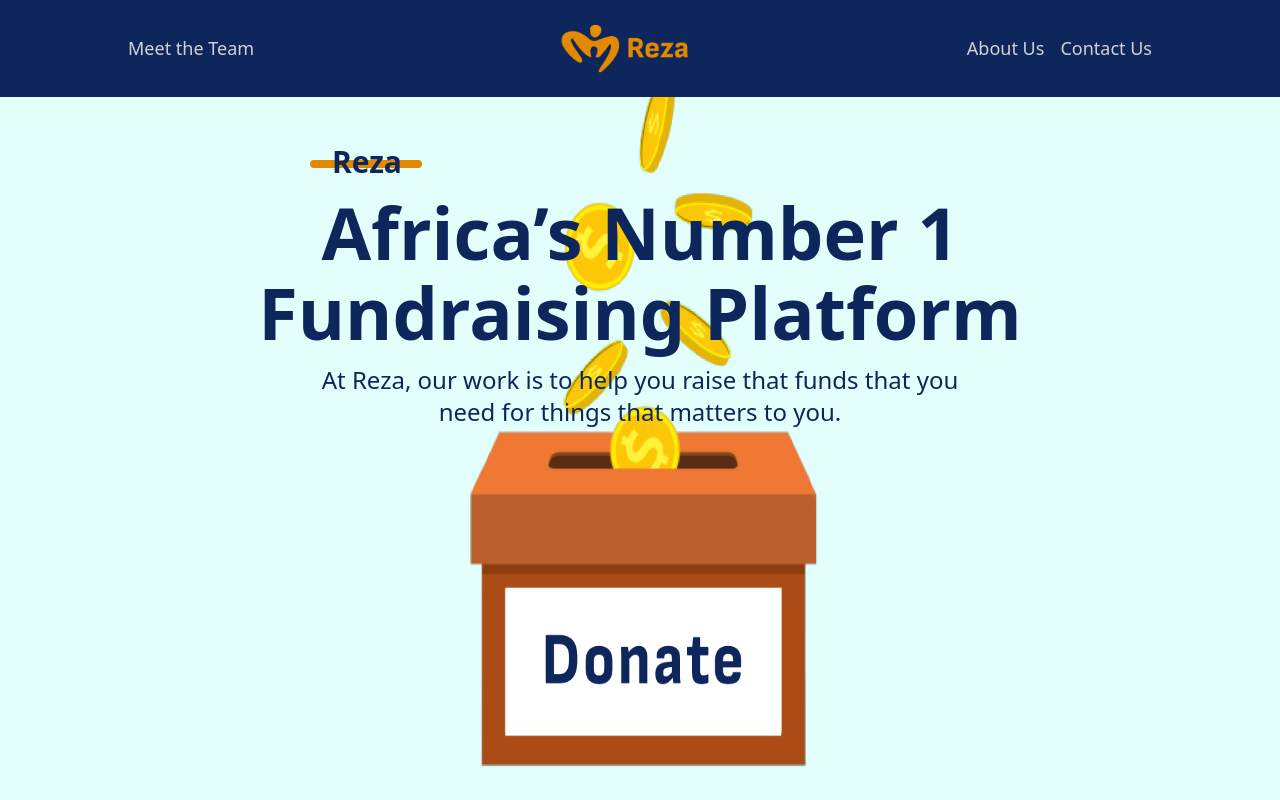
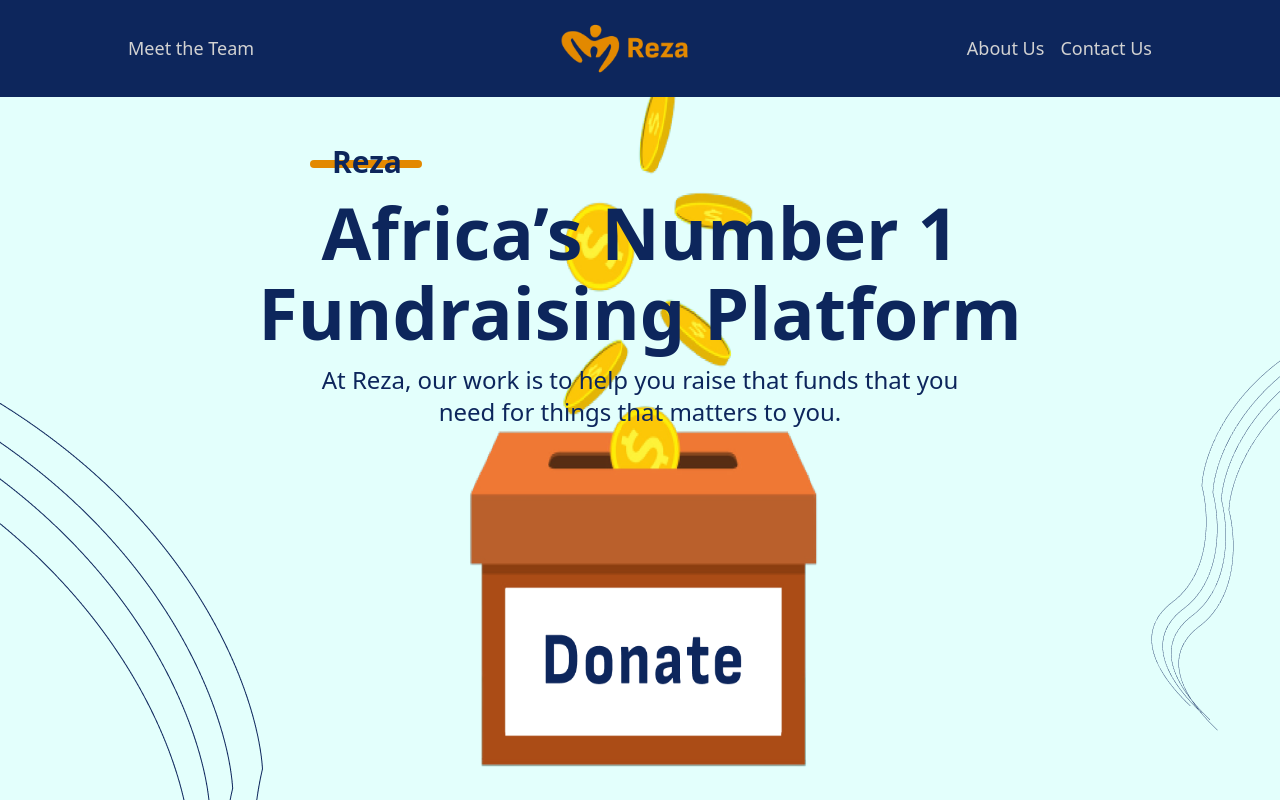
Before and after one commit to Reza-Donate/Rezahq, a React (Vite) app: page / in a window 1280 px wide. Shown: the top 800 px of the page. Built offline with nearby package versions, Linux system fonts and the light colour scheme.

Commit message:
testing pattern err

```diff
--- a/src/components/Hero.jsx
+++ b/src/components/Hero.jsx
@@ -1,6 +1,7 @@
 import React from "react";
 import hero from "../assets/hero.png";
-import rightPattern from "../assets/right-pattern.png"
+import rightMobilePattern from "../assets/right-mobile-pattern.png";
+import rightDesktopPattern from "../assets/right-pattern.png";
 
 const Hero = () => {
   return (
@@ -24,8 +25,7 @@ const Hero = () => {
         </p>
       </div>
       <div className="flex">
-        <img src={rightPattern} alt="" />
-        {/* <picture>
+        <picture>
           <source
             srcSet="../public/left-mobile-pattern.png"
             media="(min-width:768px)"
@@ -38,17 +38,14 @@ const Hero = () => {
           />
         </picture>
         <picture>
-          <source
-            srcSet="../public/right-mobile-pattern.png"
-            media="(min-width:768px)"
-          />
+          <source srcSet={rightDesktopPattern} media="(min-width:768px)" />
           <source srcSet="../public/right-pattern.png" />
           <img
             className="absolute top-[20rem] z-0 right-0"
-            src="./public/right-pattern.png"
+            src={rightMobilePattern}
             alt="pattern"
           />
-        </picture> */}
+        </picture>
       </div>
     </div>
   );
```
Also changed, not shown: src/assets/right-mobile-pattern.png (renamed from public/right-mobile-pattern.png).
